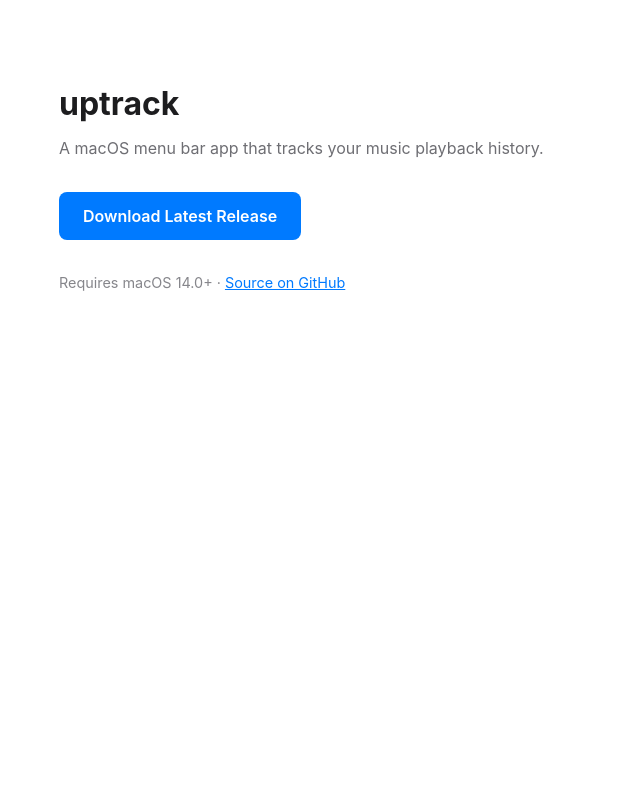
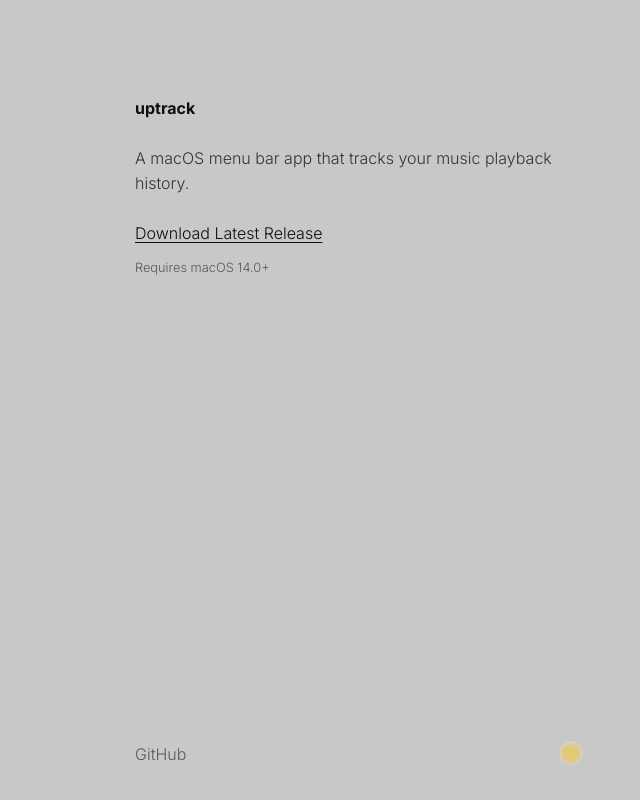
Before and after one commit to behlock/uptrack, a plain HTML site: page docs/index.html in a window 1280 px wide. Shown: the whole page, without its empty margins (281-921 px from the left). Drawn offline with Linux system fonts and the light colour scheme.

Commit message:
update docs website

```diff
--- a/docs/index.html
+++ b/docs/index.html
@@ -4,36 +4,208 @@
   <meta charset="utf-8">
   <meta name="viewport" content="width=device-width, initial-scale=1">
   <title>uptrack</title>
+  <link rel="icon" type="image/png" href="favicon.png">
+  <link rel="preconnect" href="https://fonts.googleapis.com">
+  <link rel="preconnect" href="https://fonts.gstatic.com" crossorigin>
+  <link href="https://fonts.googleapis.com/css2?family=Inter:wght@300;400;700&display=swap" rel="stylesheet">
   <style>
+    :root {
+      --bg: #c8c8c8;
+      --text: #0f0e12;
+    }
+
+    *, *::before, *::after {
+      margin: 0;
+      padding: 0;
+      box-sizing: border-box;
+    }
+
+    ::selection {
+      background-color: #0f0e12;
+      color: #fefeff;
+    }
+
     body {
-      font-family: -apple-system, BlinkMacSystemFont, "Segoe UI", Roboto, sans-serif;
-      max-width: 600px;
-      margin: 80px auto;
-      padding: 0 20px;
-      color: #1d1d1f;
-      line-height: 1.5;
+      font-family: 'Inter', -apple-system, BlinkMacSystemFont, 'Segoe UI', Roboto, sans-serif;
+      font-weight: 300;
+      font-size: 0.875rem;
+      line-height: 1.6;
+      background-color: var(--bg);
+      color: var(--text);
+      transition: background-color 300ms, color 300ms;
     }
-    h1 { font-size: 2em; margin-bottom: 0.25em; }
-    .subtitle { color: #6e6e73; margin-top: 0; }
-    .download {
-      display: inline-block;
-      padding: 12px 24px;
-      background: #007AFF;
-      color: white;
+
+    .wrapper {
+      max-width: 32rem;
+      margin: 0 auto;
+      padding: 4rem 1rem 2rem;
+      min-height: 100vh;
+      display: flex;
+      flex-direction: column;
+    }
+
+    .content {
+      flex: 1;
+    }
+
+    h1 {
+      font-weight: 700;
+      font-size: 1em;
+      margin-bottom: 1.5rem;
+    }
+
+    .subtitle {
+      opacity: 0.8;
+      margin-bottom: 1.5rem;
+    }
+
+    .download-link {
+      color: var(--text);
+      text-decoration: underline;
+      text-underline-offset: 3px;
+    }
+
+    .download-link:hover {
+      opacity: 0.6;
+    }
+
+    .meta {
+      opacity: 0.6;
+      font-size: 0.8em;
+      margin-top: 0.75rem;
+    }
+
+    .meta a {
+      color: var(--text);
+      text-decoration: underline;
+      text-underline-offset: 2px;
+    }
+
+    .meta a:hover {
+      opacity: 1;
+    }
+
+    footer {
+      margin-top: 2rem;
+      padding-top: 2rem;
+      display: flex;
+      flex-wrap: wrap;
+      gap: 1rem;
+      align-items: center;
+    }
+
+    footer a {
+      color: var(--text);
       text-decoration: none;
-      border-radius: 8px;
-      font-weight: 600;
-      margin: 16px 0;
+      opacity: 0.6;
+      transition: opacity 200ms;
     }
-    .download:hover { background: #0066d6; }
-    .meta { color: #86868b; font-size: 0.9em; }
-    a { color: #007AFF; }
+
+    footer a:hover {
+      opacity: 1;
+      text-decoration: underline;
+    }
+
+    .theme-toggle {
+      background: none;
+      border: none;
+      cursor: pointer;
+      padding: 0;
+      margin-left: auto;
+      opacity: 0.6;
+      transition: opacity 200ms;
+    }
+
+    .theme-toggle:hover {
+      opacity: 1;
+    }
+
+    .theme-toggle svg {
+      display: block;
+    }
+
+    @media (min-width: 640px) {
+      body {
+        font-size: 1rem;
+      }
+
+      .wrapper {
+        padding: 6rem 2rem 2rem;
+      }
+    }
   </style>
 </head>
 <body>
-  <h1>uptrack</h1>
-  <p class="subtitle">A macOS menu bar app that tracks your music playback history.</p>
-  <p><a class="download" href="https://github.com/behlock/uptrack/releases/latest">Download Latest Release</a></p>
-  <p class="meta">Requires macOS 14.0+ &middot; <a href="https://github.com/behlock/uptrack">Source on GitHub</a></p>
+  <div class="wrapper">
+    <div class="content">
+      <h1>uptrack</h1>
+      <p class="subtitle">A macOS menu bar app that tracks your music playback history.</p>
+      <p><a class="download-link" href="https://github.com/behlock/uptrack/releases/latest">Download Latest Release</a></p>
+      <p class="meta">Requires macOS 14.0+</p>
+    </div>
+    <footer>
+      <a href="https://github.com/behlock/uptrack">GitHub</a>
+      <button class="theme-toggle" aria-label="Randomize theme color">
+        <img src="icon.png" alt="" width="24" height="24" style="border-radius: 50%;">
+      </button>
+    </footer>
+  </div>
+  <script>
+    (function () {
+      var key = 'uptrack-theme-color';
+      var body = document.body;
+      var colors = [
+        "#FFFFFF","#EEC301","#FC994B","#F4ABC6","#76AAC4","#00C078",
+        "#E6E6E6","#FED725","#FDB57D","#C2211E","#FAD6E3","#9BC1D4","#00F599",
+        "#CCCCCC","#BC9A01","#FED2AF","#E03634","#EE7CA6","#BFD7E3","#8FFFD5",
+        "#B3B3B3","#897001","#FB7C18","#E66260","#E84F88","#E2EDF3","#008F59",
+        "#999999","#DDC246","#DD6304","#ED8E8C","#E22269","#5495B5","#1DA371",
+        "#808080","#BCAD67","#AB4D03","#F4B9B8","#FFA0C3","#58B4E2","#3A866A",
+        "#A69F7D","#E19C66","#E00400","#E6B9CA","#3BBEFF","#25D090",
+        "#EDDE9C","#C59F82","#FF1814","#D8C7CD","#2FA1DA","#49AB87",
+        "#DBD3AD","#E9B790","#FF4A47","#EEE2E6","#0AADFF","#629381",
+        "#9F881D","#D5BAA4","#783534","#FF6BA2","#6C8D9D","#A0EED1",
+        "#7A7043","#EAD4C3","#A04140","#D892AC","#86C8EA","#B0DDCD",
+        "#746315","#D8803B","#BC5957","#C2A8B2","#70CFFF",
+        "#CAAC25","#B5855E","#CB7D7C","#FF3882","#B1DCF1",
+        "#A69549","#9E8776","#D9A1A0","#CA6D8F","#A3E0FF",
+        "#9A8E55","#BB6726","#AC8B97","#D6F1FF",
+        "#996B48","#FF0562",
+        "#826E5F","#BD4773",
+        "#91501D","#976D7D",
+        "#655548"
+      ];
+
+      function luminance(hex) {
+        var r = parseInt(hex.slice(1, 3), 16) / 255;
+        var g = parseInt(hex.slice(3, 5), 16) / 255;
+        var b = parseInt(hex.slice(5, 7), 16) / 255;
+        r = r <= 0.03928 ? r / 12.92 : Math.pow((r + 0.055) / 1.055, 2.4);
+        g = g <= 0.03928 ? g / 12.92 : Math.pow((g + 0.055) / 1.055, 2.4);
+        b = b <= 0.03928 ? b / 12.92 : Math.pow((b + 0.055) / 1.055, 2.4);
+        return 0.2126 * r + 0.7152 * g + 0.0722 * b;
+      }
+
+      function textColor(bg) {
+        return luminance(bg) > 0.4 ? '#0f0e12' : '#fefeff';
+      }
+
+      function applyColor(hex) {
+        body.style.setProperty('--bg', hex);
+        body.style.setProperty('--text', textColor(hex));
+      }
+
+      var stored = localStorage.getItem(key);
+      if (stored && colors.indexOf(stored) !== -1) {
+        applyColor(stored);
+      }
+
+      document.querySelector('.theme-toggle').addEventListener('click', function () {
+        var next = colors[Math.floor(Math.random() * colors.length)];
+        applyColor(next);
+        localStorage.setItem(key, next);
+      });
+    })();
+  </script>
 </body>
 </html>
```
Also changed, not shown: docs/favicon.png (added), docs/icon.png (added), 1 other file.
